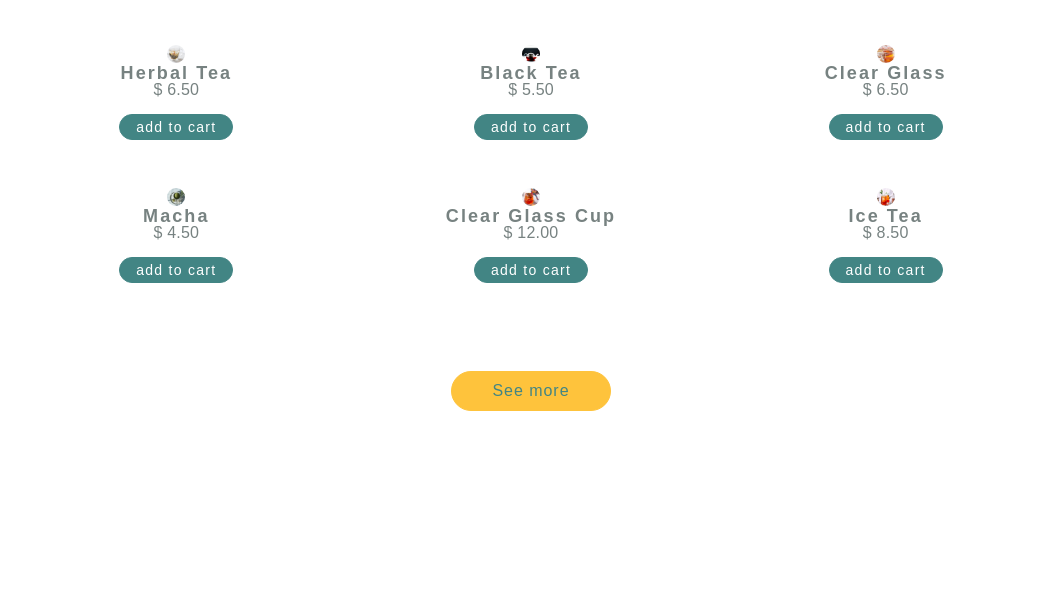
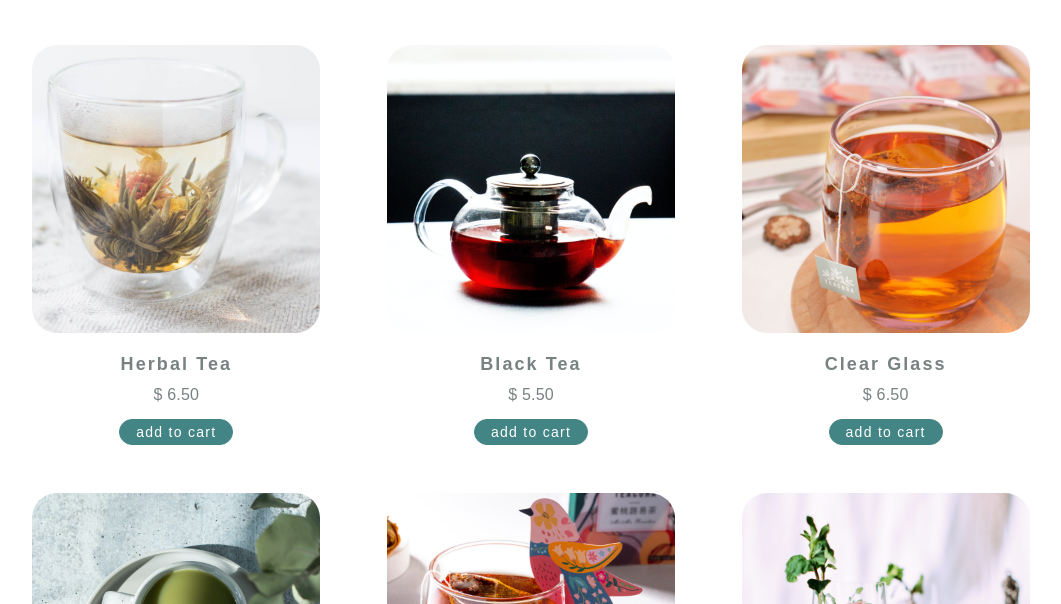
Before and after one commit to DOM-e-commerce-groupwork/e-commerce-groupwork, a plain HTML site: page index-products.html in a window 1280 px wide. Shown: the part 196-800 px from the top of the page, without its empty margins (109-1170 px from the left). Drawn offline with Linux system fonts and the light colour scheme; a web font is replaced by a local one.

Commit message:
finished products

```diff
--- a/css-p/app.scss
+++ b/css-p/app.scss
@@ -124,17 +124,18 @@ body {
   &-img {
     display: inline-block;
     margin: 0rem 0.625rem 0rem 0.625rem;
-    width: 18px;
-    height: 18px;
+    width: 18rem;
+    height: 18rem;
     border-radius: 1.563rem;
   }
   &-info {
     text-align: center;
+    min-width: 18rem;
   }
   &-name {
     line-height: 0.4rem;
-    padding-top: 1.375px;
-    padding-bottom: 1px;
+    padding-top: 1.375rem;
+    padding-bottom: 1rem;
     // margin-left: auto;
     // margin-right: auto;
   }
```
Also changed, not shown: css-p/app.css, 1 other file.
